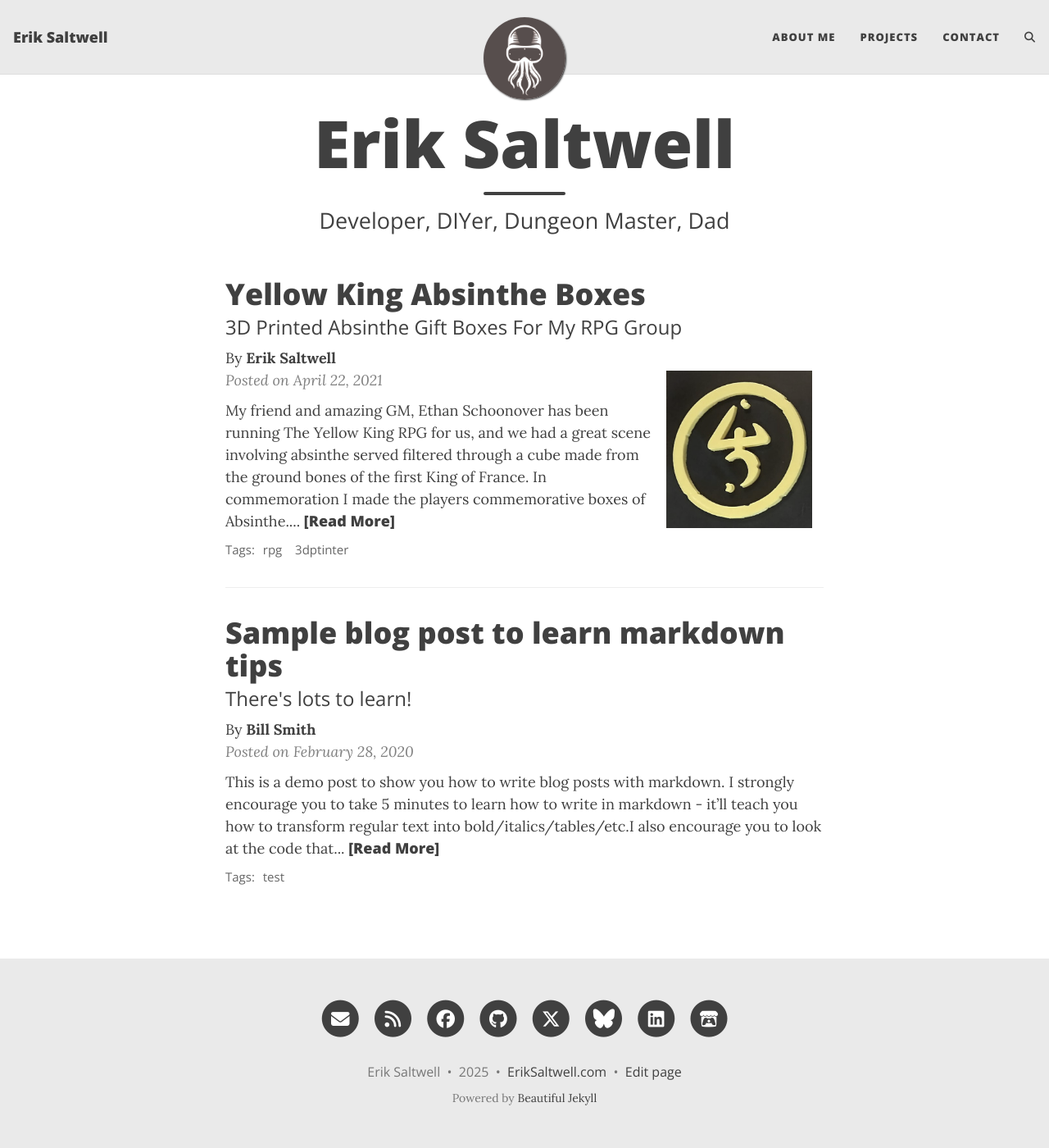
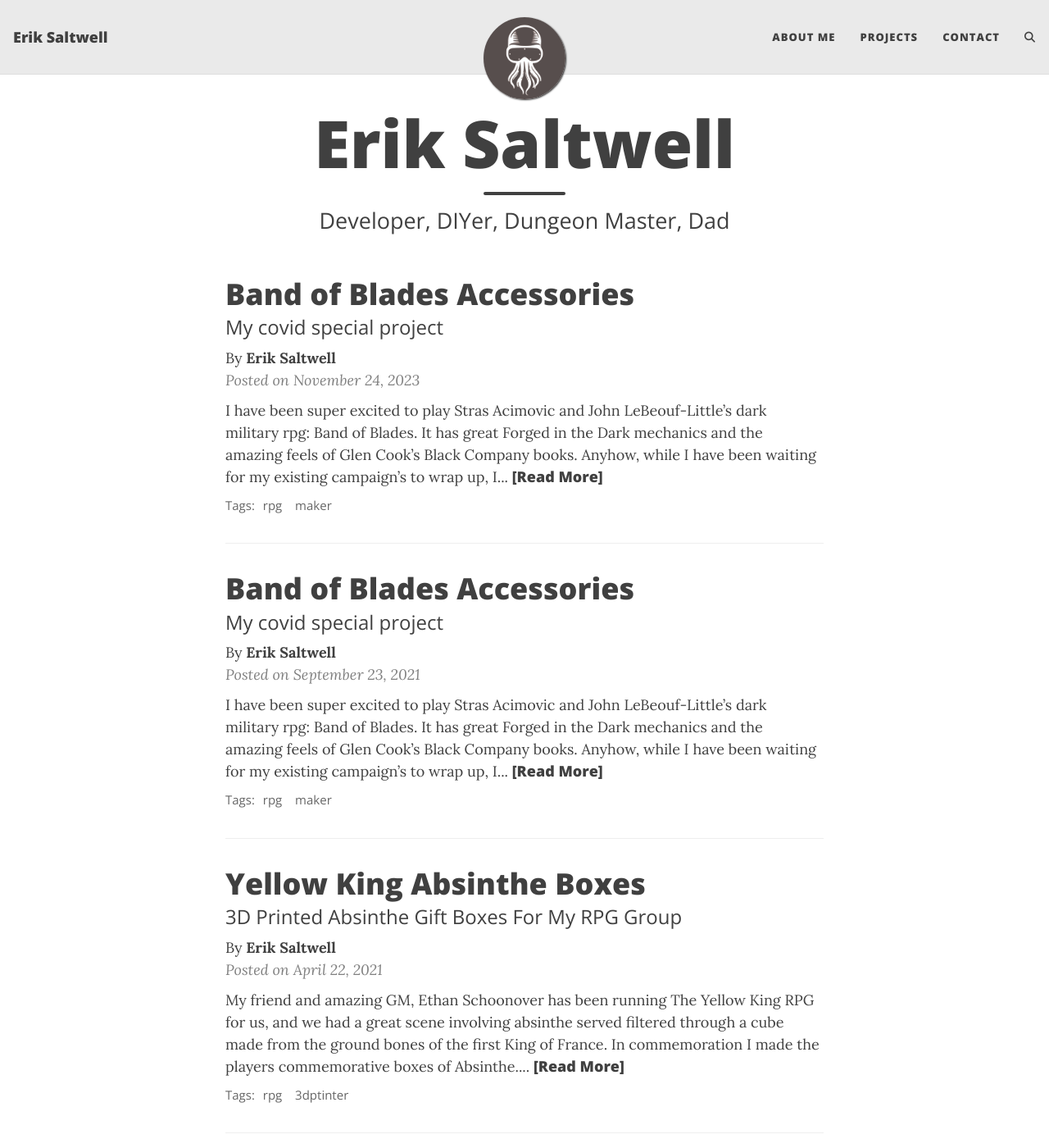
Before and after one commit to erik-saltwell/eriksaltwell.com, a Jekyll site: the page built from index.html, in a window 1280 px wide and 1400 px high. Shown: the whole window at 82% size. Built offline with Jekyll 4.4.1, drawn with Linux system fonts in a browser that asks for light colours; the list of posts is cut into pages by our own code; comment, search, counter and statistics services are not loaded.

Commit message:
band of blades post

```diff
--- a/_posts/2020-02-28-sample-markdown.md
+++ b/_posts/2020-02-28-sample-markdown.md
@@ -7,7 +7,7 @@ gh-badge: [star, fork, follow]
 tags: [test]
 comments: true
 mathjax: true
-author: Bill Smith
+author: Erik Saltwell
 ---
 
 {: .box-success}
--- /dev/null
+++ b/_posts/2021-09-23-band-of-baldes-map.md
@@ -0,0 +1,14 @@
+---
+layout: post
+title: Band of Blades Accessories
+subtitle: My covid special project
+tags: [rpg, maker]
+author: Erik Saltwell
+---
+I have been super excited to play [Stras Acimovic](https://twitter.com/strasa) and [John LeBeouf-Little](https://twitter.com/worldnamer)'s dark military rpg: [Band of Blades](https://offguardgames.com/band-of-blades/). It has great Forged in the Dark mechanics and the amazing feels of Glen Cook's [Black Company](https://www.amazon.com/Chronicles-Black-Company-Glen-Cook/dp/0765319233/) books.  Anyhow, while I have been waiting for my existing campaign's to wrap up, I have been building out accessories to use in play, including:
+- A laser-engraved leather map.
+- Leather guidebooks for each role.
+- 3D printed pieces to represent the current location of the legion on the map.
+- 3D printed unit tokens to track the history of victories and failures over the campaign.
+
+![Game Accessories](/assets/img/BoBAccessories.jpg)
--- /dev/null
+++ b/_posts/2023-11-24-scent-sprayer.md
@@ -0,0 +1,14 @@
+---
+layout: post
+title: Band of Blades Accessories
+subtitle: My covid special project
+tags: [rpg, maker]
+author: Erik Saltwell
+---
+I have been super excited to play [Stras Acimovic](https://twitter.com/strasa) and [John LeBeouf-Little](https://twitter.com/worldnamer)'s dark military rpg: [Band of Blades](https://offguardgames.com/band-of-blades/). It has great Forged in the Dark mechanics and the amazing feels of Glen Cook's [Black Company](https://www.amazon.com/Chronicles-Black-Company-Glen-Cook/dp/0765319233/) books.  Anyhow, while I have been waiting for my existing campaign's to wrap up, I have been building out accessories to use in play, including:
+- A laser-engraved leather map.
+- Leather guidebooks for each role.
+- 3D printed pieces to represent the current location of the legion on the map.
+- 3D printed unit tokens to track the history of victories and failures over the campaign.
+
+![Game Accessories](/assets/img/BoBAccessories.jpg)
```
Also changed, not shown: _posts/2021-04-22-yellow-king-absinthe-boxes.md (+0 -3 lines), 1 other file.
